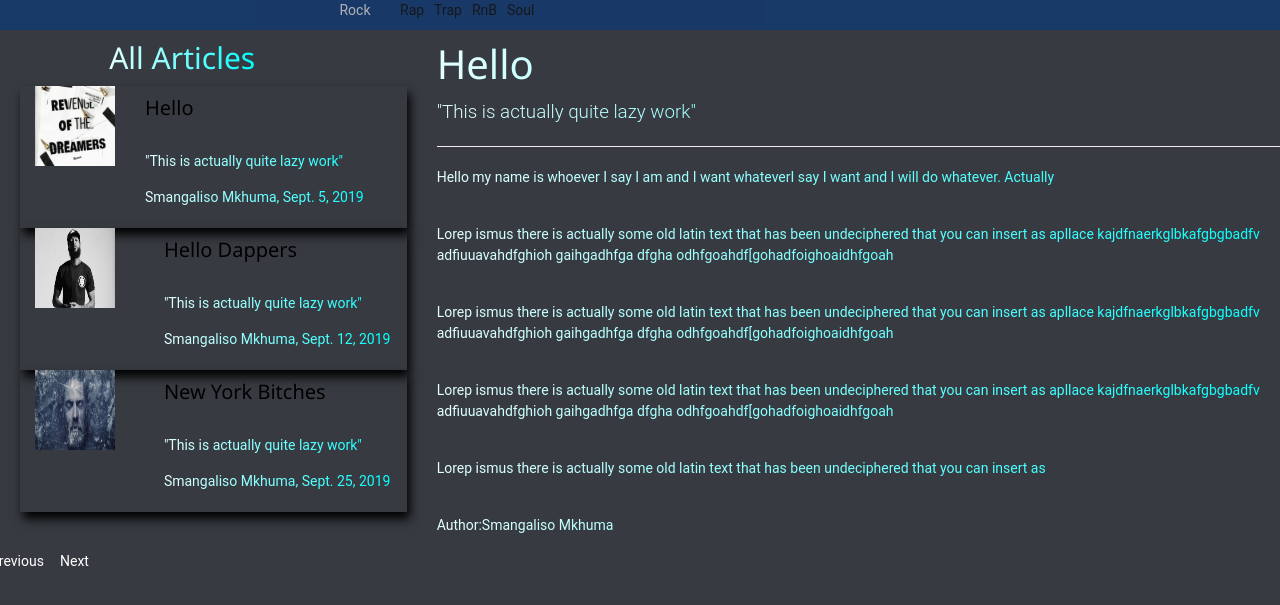
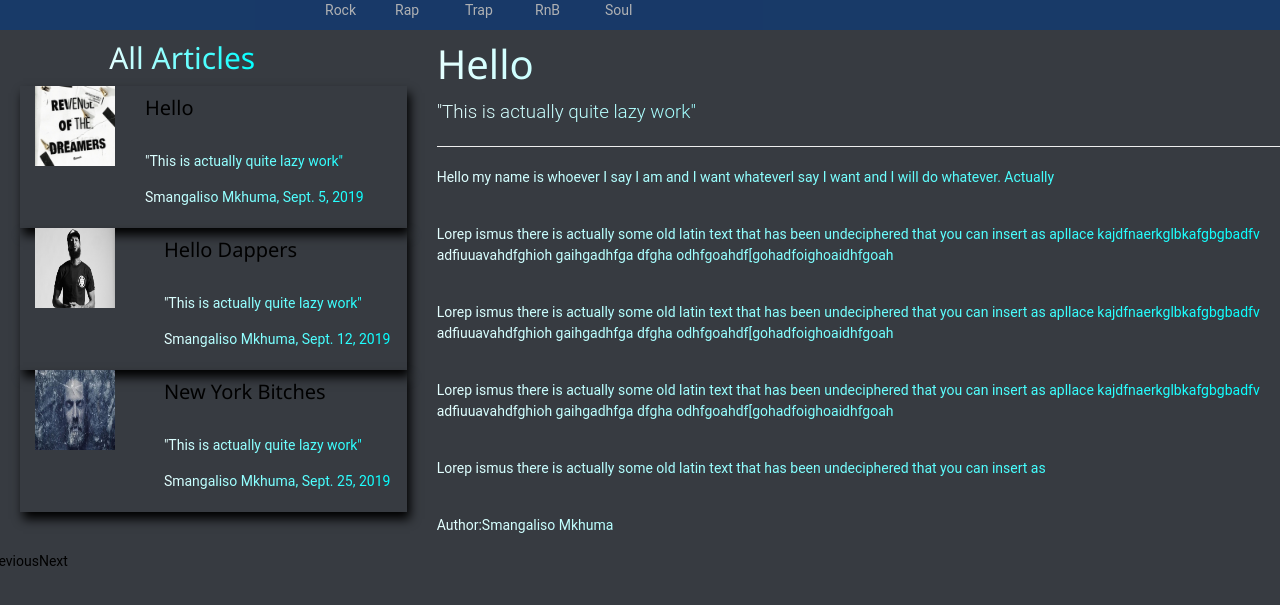
Before and after one commit to Smangaliso007/Blogger, a Django app: page /articles/3 in a window 1280 px wide. Shown: the part 35-640 px from the top of the page. Run offline with Django 3.2, Linux system fonts and the light colour scheme; data comes from the database, SQL or seed files in the repository; some libraries are stand-ins or nearby versions.

Commit message:
CSS Sort # --It can get exhausting but it seems these are the parts that differentiate

```diff
--- a/blog/static/css/box-blog.css
+++ b/blog/static/css/box-blog.css
@@ -10,15 +10,10 @@
 
 }
 
-#welcome_container {
+#genre_container {
   padding: 0;
-}
-
-#welcome {
-    width: 100%;
-    padding: 0;
-    background-color: #043983;
-    opacity: .6;
+  background-color: #043983;
+  opacity: .6;
 }
 
 #genre_span {
@@ -27,17 +22,17 @@
 }
 
 #welcome_span {
-  padding-bottom: 10px;
+  padding-bottom: 30px;
 }
 
 #content_container > .row {
-  width: 80%;
+  width: 100%;
   margin-left: 20px;
   padding-bottom: 15px;
   box-shadow: 5px 15px 10px black;
 }
 
-span {
+.span {
     width: 60px;
     height: 30px;
     margin: 0 5px 0 5px;
@@ -45,7 +40,7 @@ span {
     color: white;
 }
 
-span:hover {
+.span:hover {
   background-color: #02295F;
 }
 
--- a/blog/templates/blog/base.html
+++ b/blog/templates/blog/base.html
@@ -50,18 +50,14 @@
         </div>
     </nav>
     <section id="display" style="padding-top: 35px;">
-      <div class="container-fluid" id="welcome_container">
-          <!-- Welcome Tag -->
-          <div class="container-fluid text-center" id="welcome">
-            <!-- Genres List of Span Links to Articles By Genre -->
-            <div class="row" id="genre_span">
+      <div class="container-fluid" id="genre_container">
+          <!-- Genre Tag -->
+          <div class="row" id="genre_span">
               {% for type in Genres %}
-                <span><a href="{% url 'genres' type.id %}"/> {{ type.name }}</span>
+                <div class="span"><a href="{% url 'genres' type.id %}"/> {{ type.name }}</div>
               {% endfor %}
-            </div>
           </div>
       </div>
-
       <!-- Content Block -->
       {% block body %}
       {% endblock %}
```
